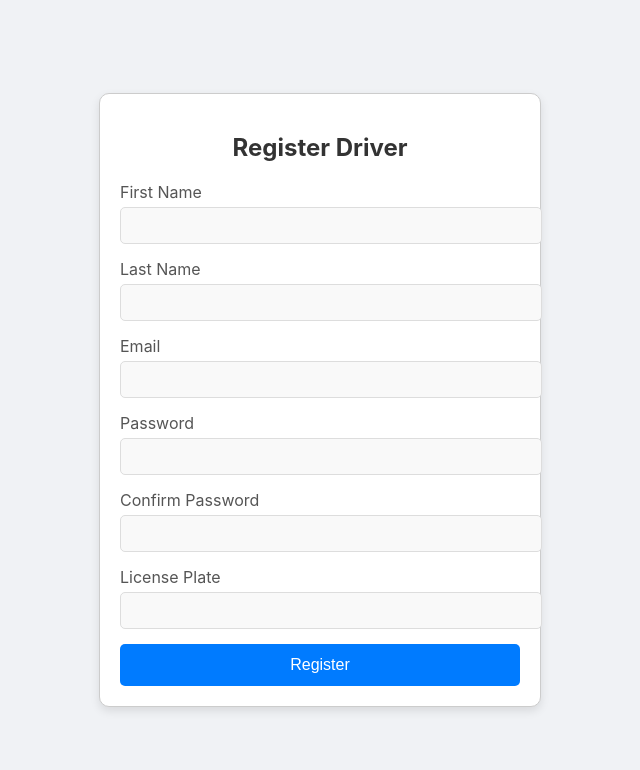
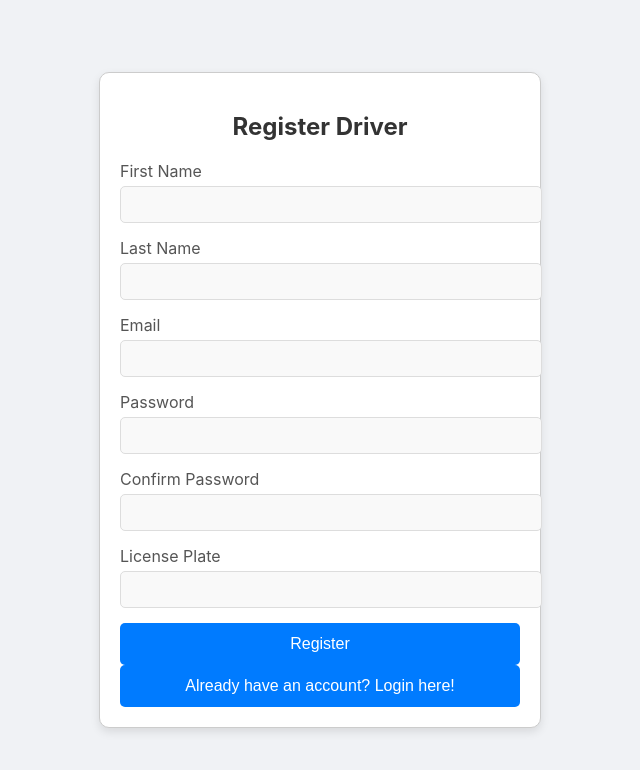
Before and after one commit to JacobPayne04/RideSafe-FrontEnd, a React (Create React App) app in the folder Frontend/client/: page /register/driver in a window 1280 px wide. Shown: the top 770 px of the page, without its empty margins (320-960 px from the left). Built offline with nearby package versions, Linux system fonts and the light colour scheme.

Commit message:
Small changes to login adn register driver

```diff
--- a/Frontend/client/src/Components/LoginDriver.jsx
+++ b/Frontend/client/src/Components/LoginDriver.jsx
@@ -40,7 +40,7 @@ const LoginDriver = () => {
 
   return (
     <div className="login-container">
-      <h1 className="login-heading">Login</h1>
+      <h1 className="login-heading">Login Driver</h1>
       <form onSubmit={login} className="login-form">
         <input
           type="email"
--- a/Frontend/client/src/Components/RegisterDriver.jsx
+++ b/Frontend/client/src/Components/RegisterDriver.jsx
@@ -21,6 +21,10 @@ const RegisterDriver = () => {
             [name]: value,
         });
     };
+
+    const handleLogin = () => {
+        navigate('/login/driver');
+    }
 
     const handleSubmit = (e) => {
         e.preventDefault();
@@ -64,6 +68,9 @@ const RegisterDriver = () => {
                     <input type="text" name="licensePlate" value={formData.licensePlate} onChange={handleChange} />
                 </div>
                 <button type="submit" className="submit-button">Register</button>
+                <button onClick={handleLogin} className='submit-button'>Already have an account?
+                    Login here!
+                </button>
             </form>
         </div>
     );
```
